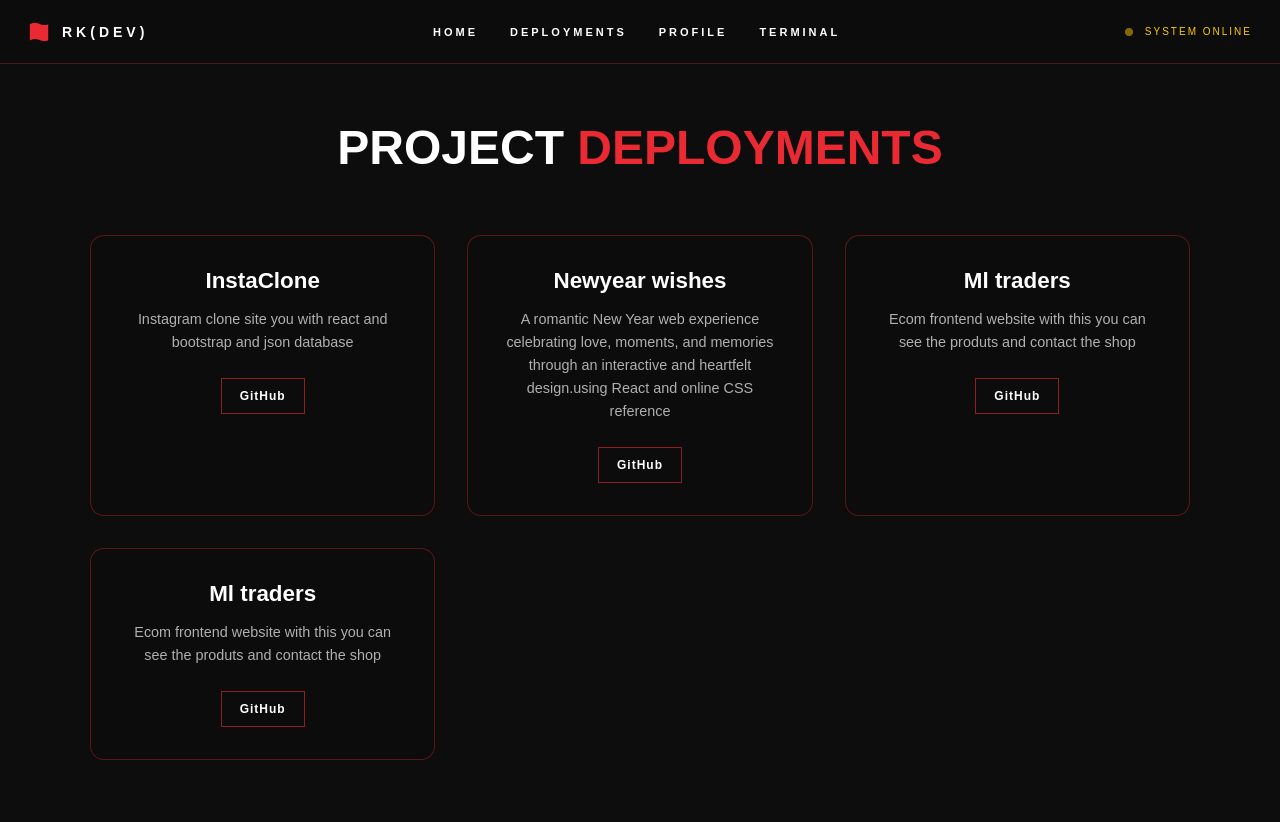
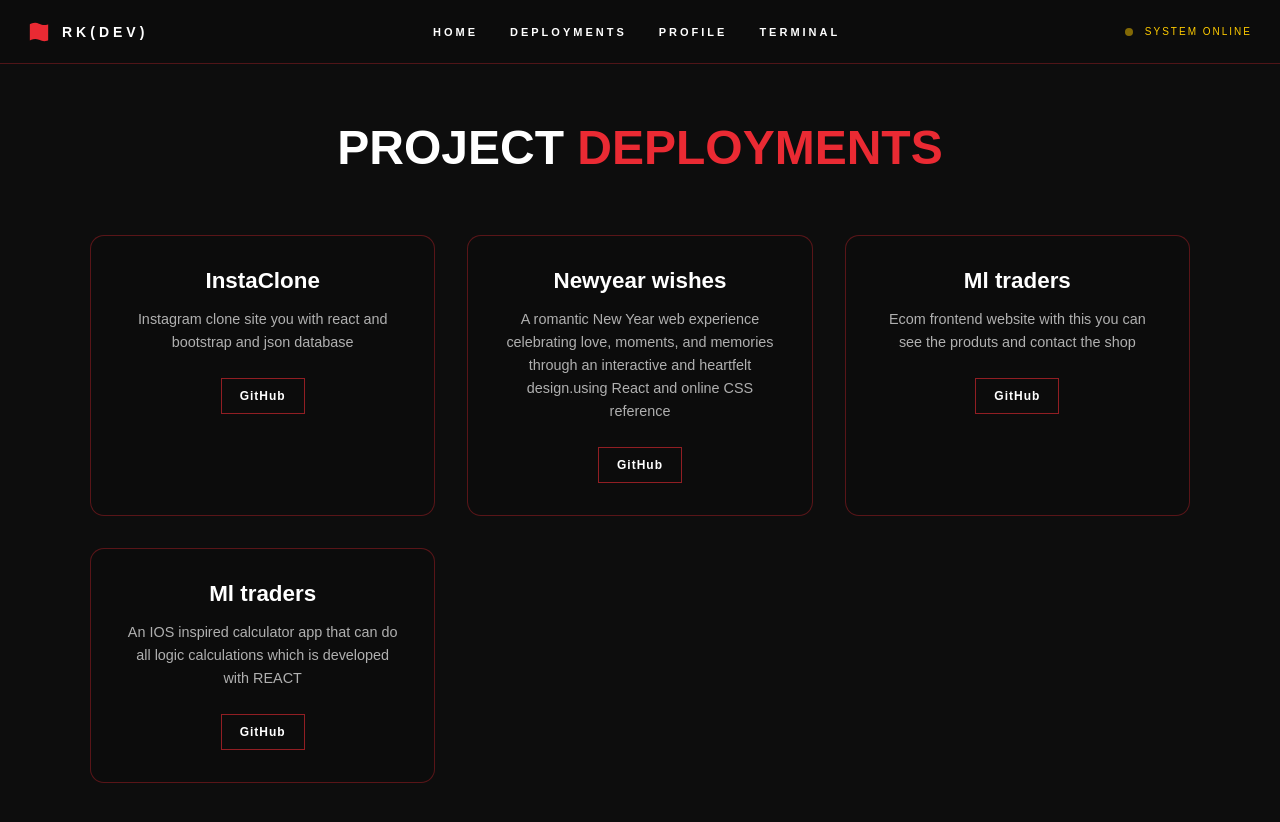
Before and after one commit to raajkumardevops/raaj-portfolio, a React (Vite) app: page /projects in a window 1280 px wide. Shown: the top 822 px of the page. Built offline with nearby package versions, Linux system fonts and the light colour scheme.

Commit message:
calculator app inizilaization

```diff
--- a/src/data/projects.js
+++ b/src/data/projects.js
@@ -16,7 +16,7 @@ export const projects = [
   },
   {
     title: "Ml traders",
-    description: "Ecom frontend website with this you can see the produts and contact the shop",
-    github: "https://github.com/raajkumardevops/ml-traders",
+    description: "An IOS inspired calculator app that can do all logic calculations which is developed with REACT",
+    github: "https://github.com/raajkumardevops/calculator.ios",
   }
 ];
```
